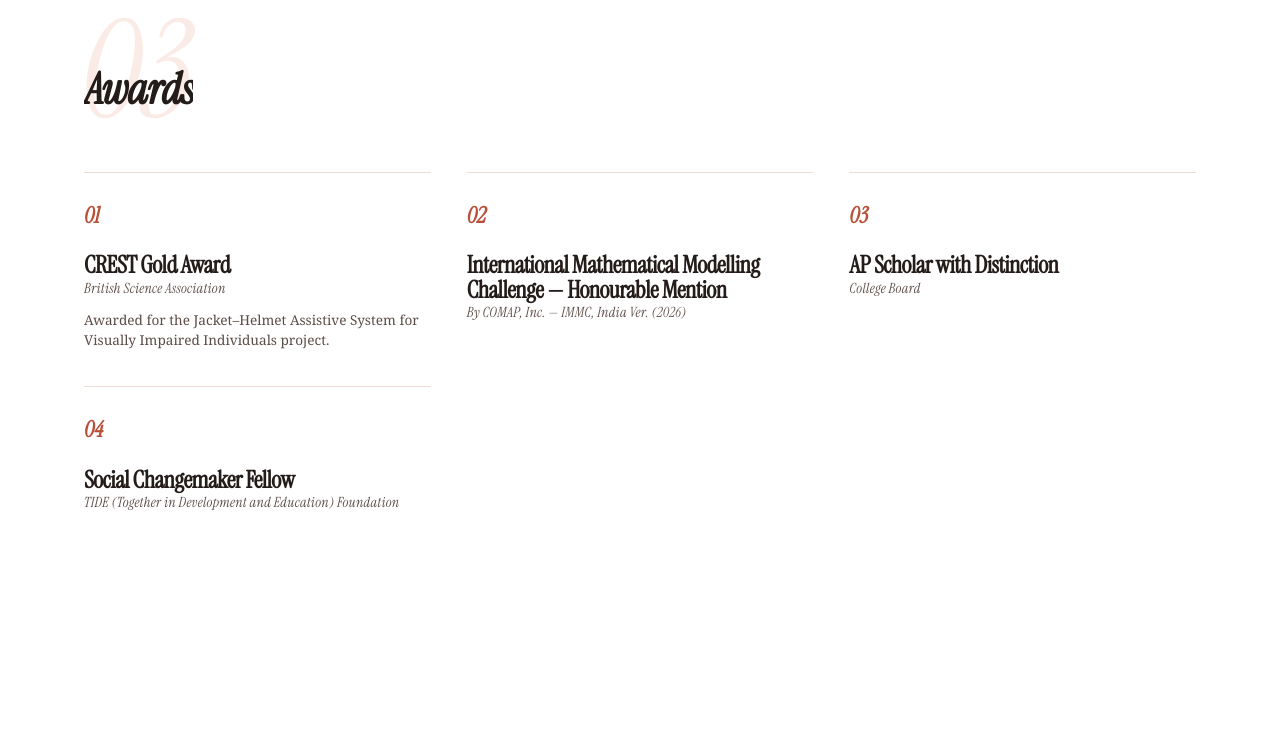
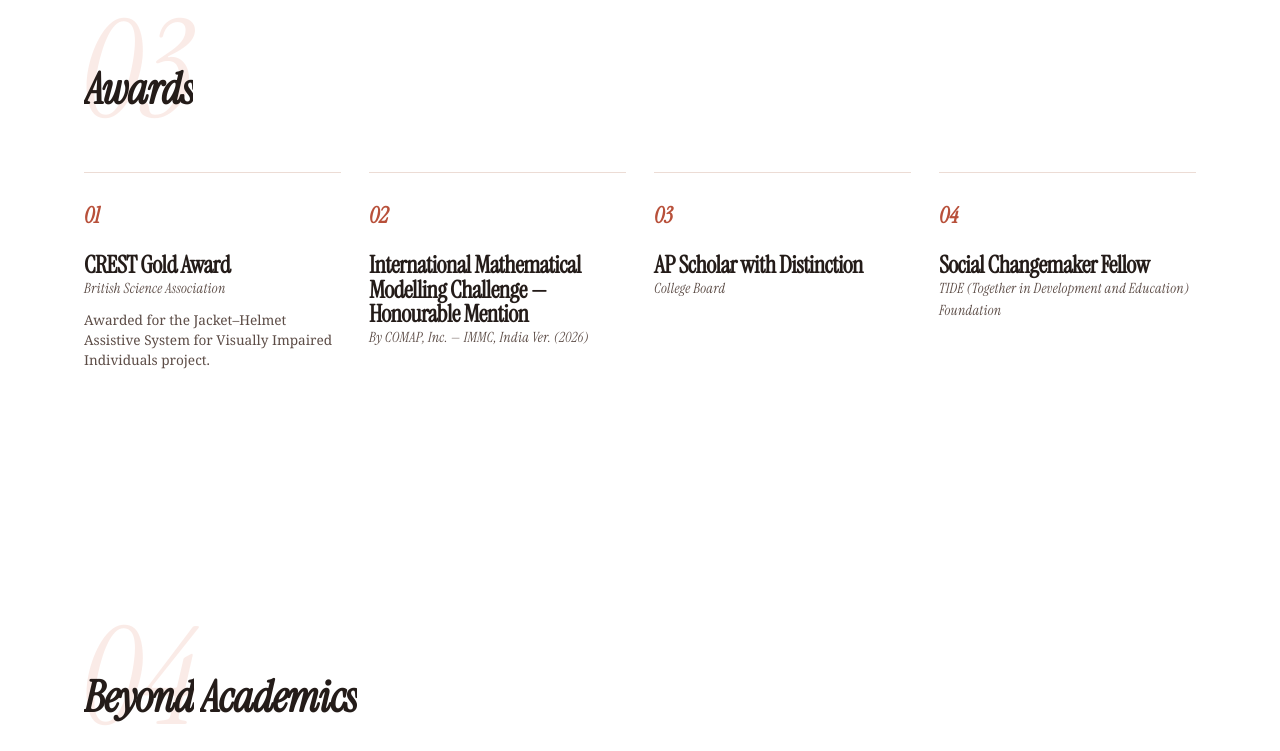
Before and after one commit to kashvi1729-tech/Personal-Website, a plain HTML site: page index.html in a window 1280 px wide. Shown: the part 4370-5121 px from the top of the page. Drawn offline with Linux system fonts and the light colour scheme.

Commit message:
Update index.html

```diff
--- a/index.html
+++ b/index.html
@@ -837,6 +837,10 @@
   color:var(--void);
   box-shadow:0 0 16px rgba(var(--accent-rgb),0.28);
 }
+  .awards-row{ grid-template-columns:repeat(4,1fr); gap:28px; }
+  .award-card h2{ font-size:1.5rem; }
+  @media(max-width:1000px){ .awards-row{ grid-template-columns:repeat(2,1fr); } }
+  @media(max-width:760px){ .awards-row{ grid-template-columns:1fr; } }
 </style>
 </head>
 <body>
```
